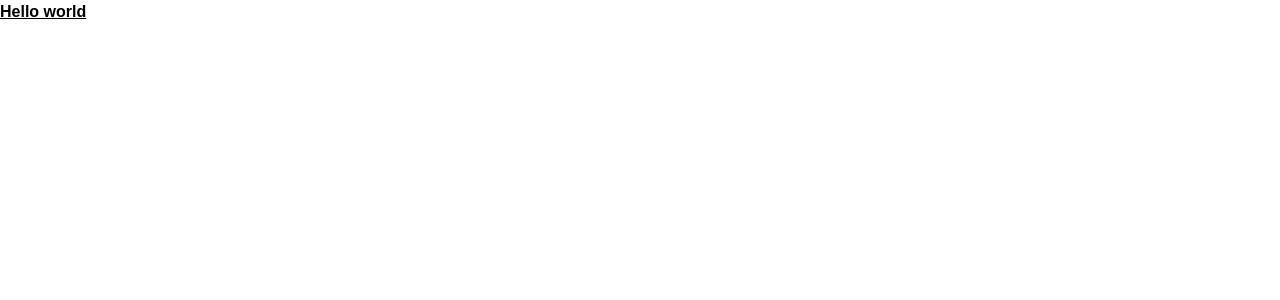
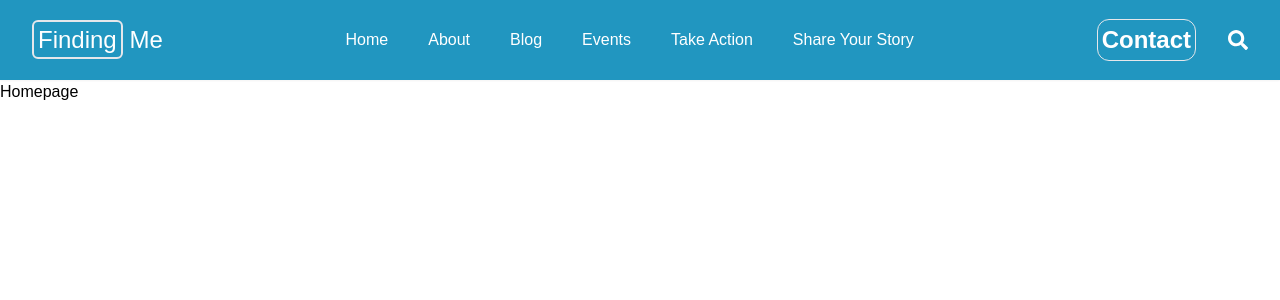
Before and after one commit to o-brayarn/finding-me, a React (Vite) app: page / in a window 1280 px wide. Shown: the top 300 px of the page. Built offline with nearby package versions, Linux system fonts and the light colour scheme.

Commit message:
complete navbar

```diff
--- a/src/App.jsx
+++ b/src/App.jsx
@@ -1,8 +1,15 @@
+import { BrowserRouter as Router, Route, Routes } from "react-router-dom";
+import { Navbar } from "./components";
+import { Homepage } from "./pages";
+
 function App() {
   return (
-    <div>
-      <p className="font-bold underline">Hello world</p>
-    </div>
+    <Router>
+      <Navbar />
+      <Routes>
+        <Route path="/" element={<Homepage/>}/>
+      </Routes>
+    </Router>
   );
 }
 
--- a/src/components/Navbar.jsx
+++ b/src/components/Navbar.jsx
@@ -0,0 +1,96 @@
+import { useState } from "react";
+import { FaSearch } from "react-icons/fa";
+import { RiCloseLine, RiMenu3Fill } from "react-icons/ri";
+import { Link } from "react-router-dom";
+
+const NavLinks = ({ isOpen, setIsOpen }) => {
+  return (
+    <ul
+      className={`lg:flex justify-around items-center ${
+        isOpen ? "" : "space-x-10 hidden"
+      }`}
+    >
+      <li className="py-4 hover:underline hover:font-bold">
+        <Link to="/" onClick={() => isOpen && setIsOpen(false)}>
+          Home
+        </Link>
+      </li>
+      <li className="py-4 hover:underline hover:font-bold">
+        <Link to="/about" onClick={() => isOpen && setIsOpen(false)}>
+          About
+        </Link>
+      </li>
+      <li className="py-4 hover:underline hover:font-bold">
+        <Link to="/blog" onClick={() => isOpen && setIsOpen(false)}>
+          Blog
+        </Link>
+      </li>
+      <li className="py-4 hover:underline hover:font-bold">
+        <Link to="/events" onClick={() => isOpen && setIsOpen(false)}>
+          Events
+        </Link>
+      </li>
+      <li className="py-4 hover:underline hover:font-bold whitespace-nowrap">
+        <Link to="/take-action" onClick={() => isOpen && setIsOpen(false)}>
+          Take Action
+        </Link>
+      </li>
+      <li className="py-4 hover:underline hover:font-bold whitespace-nowrap">
+        <Link to="/story" onClick={() => isOpen && setIsOpen(false)}>
+          Share Your Story
+        </Link>
+      </li>
+      <li className="lg:hidden py-4">
+        <Link to="/contact" onClick={() => isOpen && setIsOpen(false)}>
+          Contact
+        </Link>
+      </li>
+    </ul>
+  );
+};
+const Navbar = () => {
+  const [isOpen, setIsOpen] = useState(false);
+  return (
+    <nav className="bg-[#2196C0] text-[#FFFFFF] sticky top-0 z-[20] shadow-sm">
+      <div className="sm:me-5 sm:ms-5  flex justify-between items-center p-3 flex-wrap">
+        <div className="sm:text-2xl text-xl font-thin whitespace-nowrap">
+          <h1>
+            <Link to="/" className="whitespace-nowrap">
+              {" "}
+              <span className="border-2 p-1 rounded-md">Finding</span> Me
+            </Link>
+          </h1>
+        </div>
+
+        <NavLinks />
+
+        <div className="flex justify-center items-center gap-8">
+          <button
+            className={`md:flex border p-1 font-bold sm:text-2xl rounded-xl hidden ${
+              !isOpen ? "" : "md:hidden"
+            }`}
+          >
+            Contact
+          </button>
+          <button className={`${!isOpen ? "" : "hidden"}`}>
+            <FaSearch size={20} />
+          </button>
+
+          <div className="lg:hidden">
+            <button onClick={() => setIsOpen(!isOpen)}>
+              {!isOpen ? <RiMenu3Fill size={25} /> : <RiCloseLine size={25} />}
+            </button>
+          </div>
+        </div>
+
+        {isOpen && (
+          <div className="basis-full flex flex-col items-center justify-center">
+            <NavLinks isOpen={isOpen} setIsOpen={setIsOpen} />
+          </div>
+        )}
+      </div>
+    </nav>
+  );
+};
+
+export default Navbar;
--- a/src/components/index.js
+++ b/src/components/index.js
@@ -0,0 +1 @@
+export { default as Navbar } from "./Navbar";
--- a/src/pages/Homepage.jsx
+++ b/src/pages/Homepage.jsx
@@ -0,0 +1,8 @@
+
+const Homepage = () => {
+  return (
+    <div>Homepage</div>
+  )
+}
+
+export default Homepage
--- /dev/null
+++ b/src/pages/index.js
@@ -0,0 +1 @@
+export { default as Homepage } from "./Homepage";
```
Also changed, not shown: src/pages/About.jsx (added), src/pages/Blog.jsx (added), src/pages/Events.jsx (added), src/pages/Share.jsx (added), src/pages/TakeAction.jsx (added).
